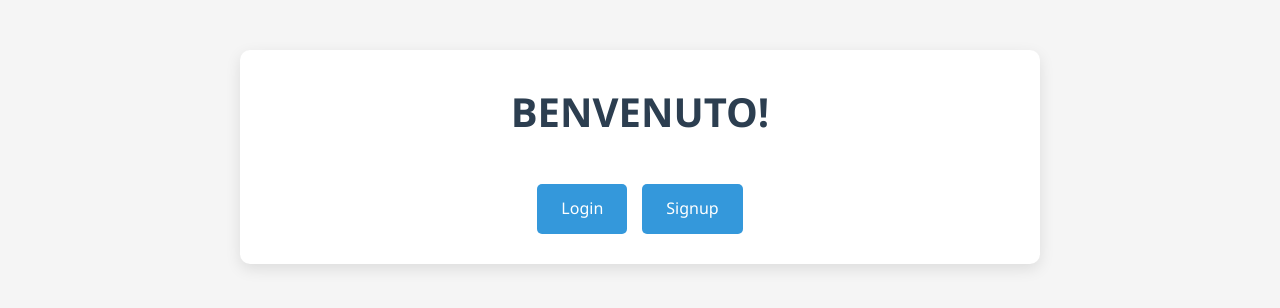
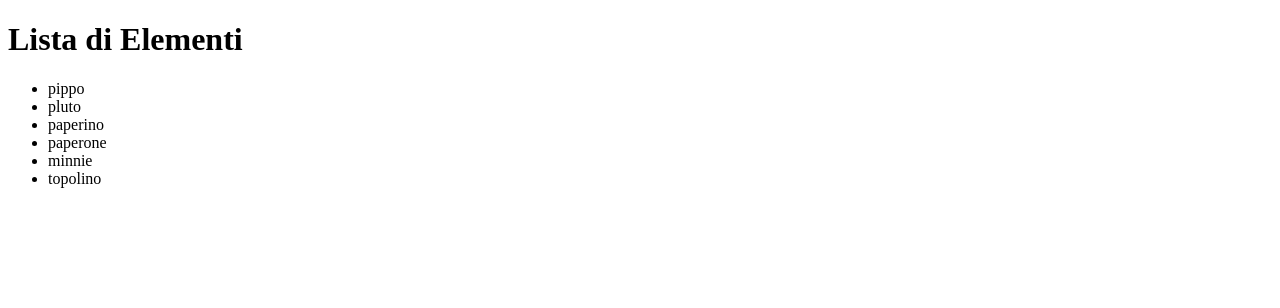
Before and after one commit to Lorizzo-Mirco/Flask, a Flask app: page / in a window 1280 px wide. Shown: the top 308 px of the page. Run offline with Flask 3, Linux system fonts and the light colour scheme.

Commit message:
Flask Es3

```diff
--- a/app.py
+++ b/app.py
@@ -1,113 +1,16 @@
-from flask import Flask, render_template, request, redirect, url_for
-import pandas as pd
-import os
+from flask import Flask, render_template
 
 app = Flask(__name__)
 
-def leggi_utenti():
-    if not os.path.exists('Utenti.csv'):
-        pd.DataFrame(columns=['id', 'nome', 'email', 'password']).to_csv('Utenti.csv', index=False)
-    return pd.read_csv('Utenti.csv').dropna()
-
-def leggi_dati_utente():
-    if not os.path.exists('DatiUtente.csv'):
-        pd.DataFrame(columns=['id', 'citta', 'nazione']).to_csv('DatiUtente.csv', index=False)
-    return pd.read_csv('DatiUtente.csv').dropna()
+lista = ['pippo', 'pluto', 'paperino', 'paperone', 'minnie', 'topolino']
 
 @app.route('/')
 def index():
-    return render_template('index.html')
+    return render_template('index.html', lista=lista)
 
-@app.route('/signup', methods=['GET', 'POST'])
-def signup():
-    if request.method == 'POST':
-        nome = request.form['nome']
-        email = request.form['email']
-        password = request.form['password']
-
-        utenti = leggi_utenti()
-
-        if not utenti.empty and email in utenti['email'].values:
-            return render_template('/signup.html', error='Email già registrata. Usa un\'altra email.')
-
-        nuovo_utente = pd.DataFrame({'id': [len(utenti)], 'nome': [nome], 'email': [email], 'password': [password]})
-        nuovi_dati = pd.DataFrame({'id': [len(utenti)], 'citta': [None], 'nazione': [None]})
-
-        pd.concat([utenti, nuovo_utente], ignore_index=True).to_csv('Utenti.csv', index=False)
-        pd.concat([leggi_dati_utente(), nuovi_dati], ignore_index=True).to_csv('DatiUtente.csv', index=False)
-
-        return redirect(url_for('index'))
-
-    return render_template('/signup.html')
-
-@app.route('/login', methods=['GET', 'POST'])
-def login():
-    if request.method == 'POST':
-        email = request.form['email']
-        password = request.form['password']
-
-        utenti = leggi_utenti()
-        utente = utenti[(utenti['email'] == email) & (utenti['password'] == password)]
-
-        if not utente.empty:
-            utente_id = int(utente['id'].values[0])
-            nome_utente = utente['nome'].values[0]
-            return redirect(url_for('utente', utente_id=utente_id, nome_utente=nome_utente))
-
-        return render_template('login.html', error='Credenziali non valide')
-
-    return render_template('login.html')
-
-@app.route('/user')
-def utente():
-    utente_id = request.args.get('utente_id')
-    nome_utente = request.args.get('nome_utente')
-
-    if not utente_id or not nome_utente:
-        return redirect(url_for('login'))
-
-    utente_id = int(utente_id)
-    dati_utente = leggi_dati_utente()
-    dati_personali = dati_utente[dati_utente['id'] == utente_id]
-
-    citta = ""
-    nazione = ""
-    if not dati_personali.empty:
-        if pd.notna(dati_personali['citta'].values[0]):
-            citta = dati_personali['citta'].values[0]
-        if pd.notna(dati_personali['nazione'].values[0]):
-            nazione = dati_personali['nazione'].values[0]
-
-    return render_template('user.html', utente_id=utente_id, nome_utente=nome_utente, citta=citta, nazione=nazione)
-
-@app.route('/update_profile', methods=['POST'])
-def aggiorna_profilo():
-    utente_id = request.form.get('user_id')
-    nome_utente = request.form.get('user_name')
-
-    if not utente_id or not nome_utente:
-        return redirect(url_for('login'))
-
-    utente_id = int(utente_id)
-    citta = request.form['citta']
-    nazione = request.form['nazione']
-
-    dati_utente = leggi_dati_utente()
-
-    if utente_id in dati_utente['id'].values:
-        dati_utente.loc[dati_utente['id'] == utente_id, 'citta'] = citta
-        dati_utente.loc[dati_utente['id'] == utente_id, 'nazione'] = nazione
-    else:
-        nuovi_dati = pd.DataFrame({'id': [utente_id], 'citta': [citta], 'nazione': [nazione]})
-        dati_utente = pd.concat([dati_utente, nuovi_dati], ignore_index=True)
-
-    dati_utente.to_csv('DatiUtente.csv', index=False)
-
-    return redirect(url_for('utente', utente_id=utente_id, nome_utente=nome_utente))
-
-@app.route('/logout')
-def disconnetti():
-    return redirect(url_for('indice'))
+@app.route('/profilo')
+def profilo():
+    return "Questa è la pagina del profilo!"
 
 if __name__ == '__main__':
     app.run(debug=True)
--- a/templates/index.html
+++ b/templates/index.html
@@ -1,18 +1,23 @@
 <!DOCTYPE html>
 <html lang="en">
+
 <head>
     <meta charset="UTF-8">
     <meta name="viewport" content="width=device-width, initial-scale=1.0">
-    <title>Home Page</title>
-    <link rel="stylesheet" href="{{ url_for('static', filename='style.css') }}">
+    <title>Document</title>
 </head>
+
 <body>
-    <div class="container">
-        <h1>BENVENUTO!</h1>
-        <div class="actions">
-            <a href="/login" class="btn">Login</a>
-            <a href="/signup" class="btn">Signup</a>
-        </div>
-    </div>
+    <h1>Lista di Elementi</h1>
+    {% if lista %}
+    <ul>
+        {% for elemento in lista %}
+        <li>{{elemento}}</li>
+        {% endfor %}
+    </ul>
+    {% else %}
+    <p>NESSUN ELEMENTO</p>
+    {% endif %}
 </body>
+
 </html>
```
Also changed, not shown: README.md.
